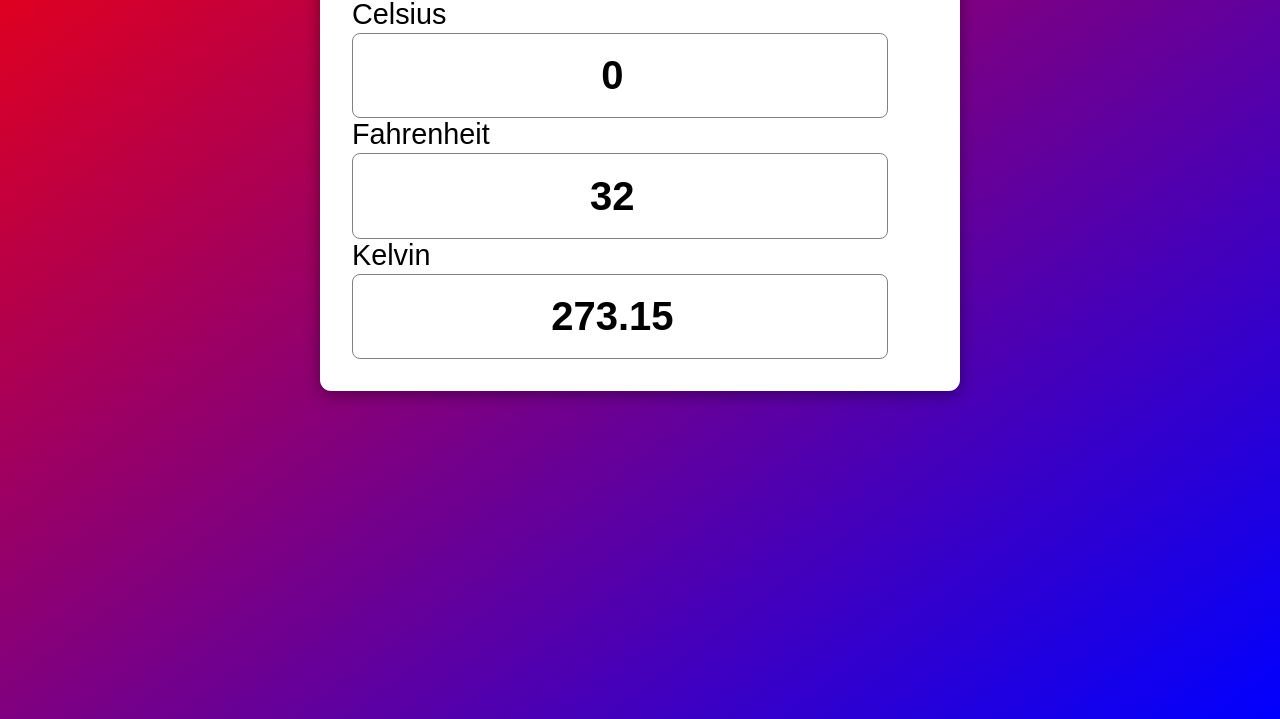
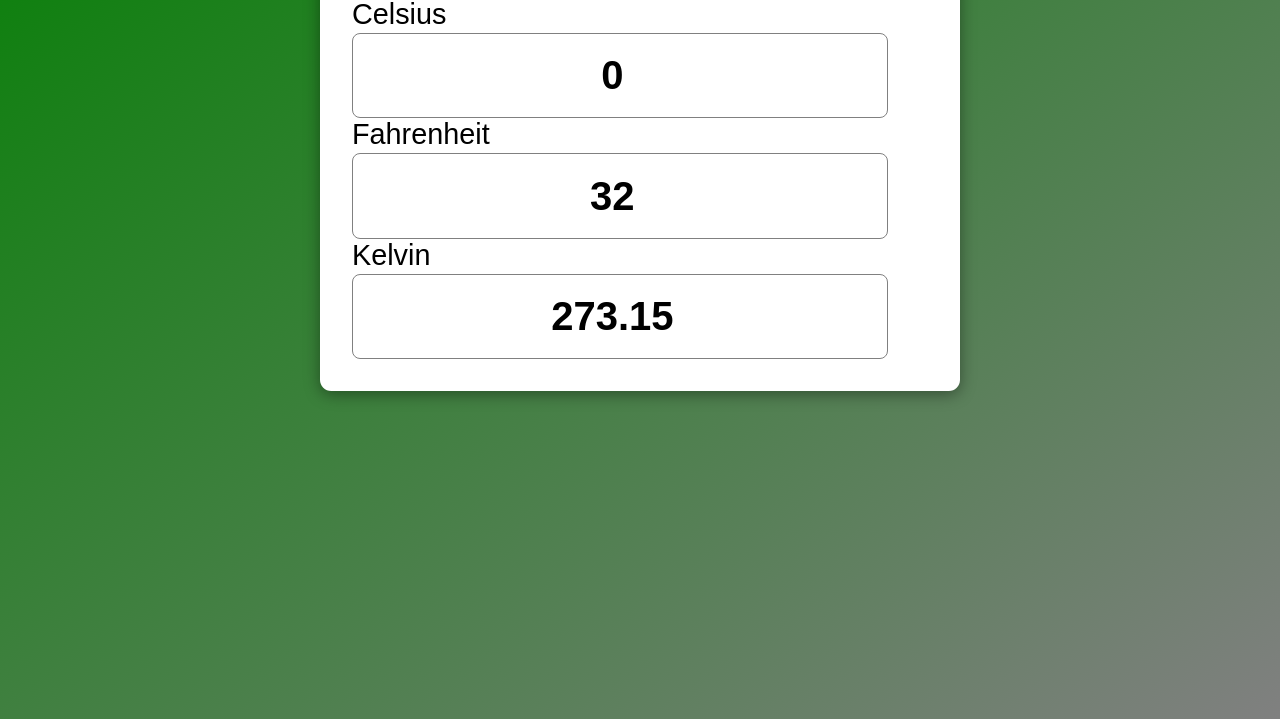
Before and after one commit to Bansnetsajak007/javaScriptProjects, a plain HTML site: page projects/TEMPERATURECONVERTER/index.html in a window 1280 px wide. Shown: the part 241-960 px from the top of the page. Drawn offline with Linux system fonts and the light colour scheme.

Commit message:
Refactored CSS

```diff
--- a/projects/TEMPERATURECONVERTER/style.css
+++ b/projects/TEMPERATURECONVERTER/style.css
@@ -6,7 +6,7 @@
 }
 
 body{
-    background-image: linear-gradient(to bottom right, red , blue);
+    background-image: linear-gradient(to bottom right, green , grey);
     min-height: 100vh;
     overflow: hidden;
     font-family: 'Poppins', sans-serif;
```
Also changed, not shown: index.html (+1 -1 lines).
